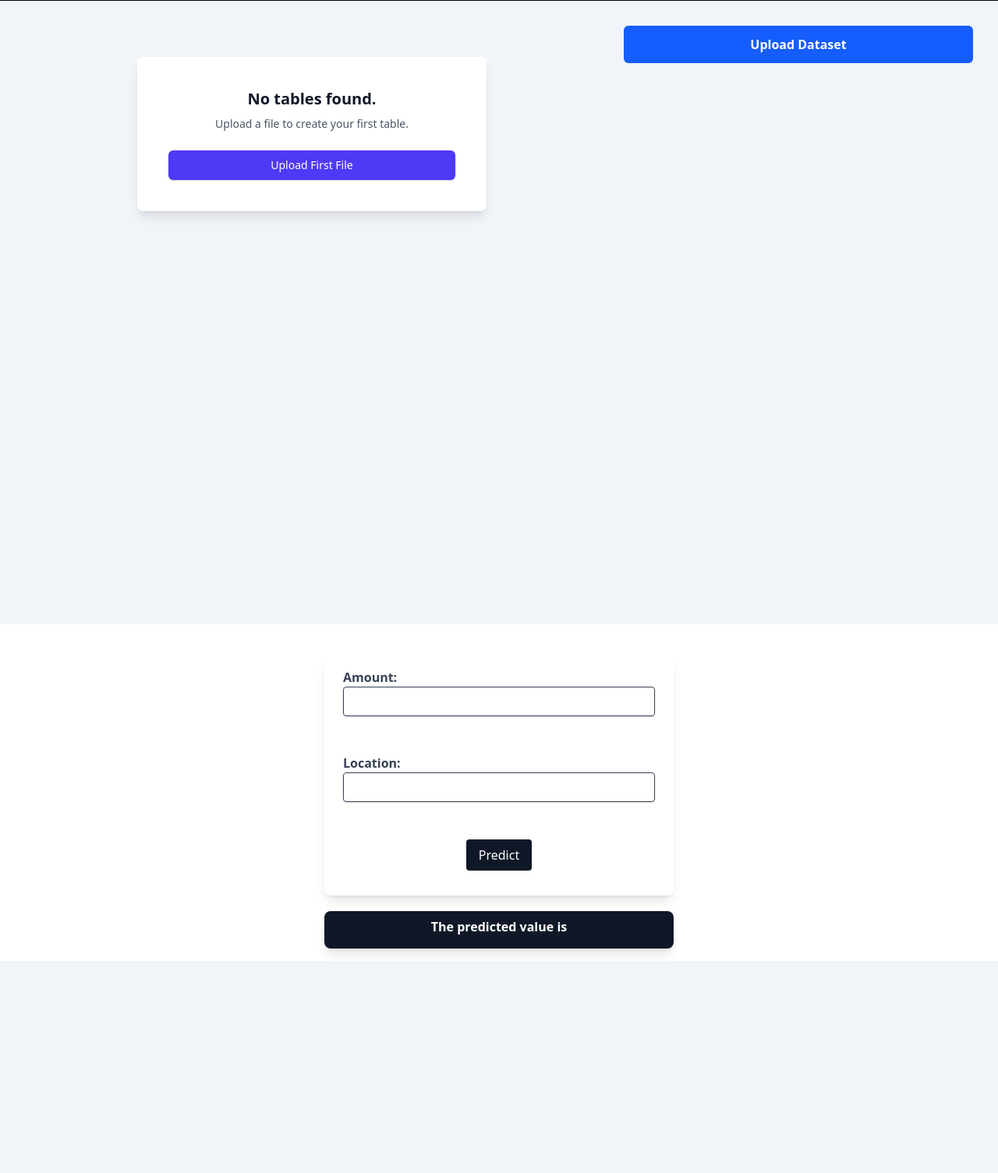
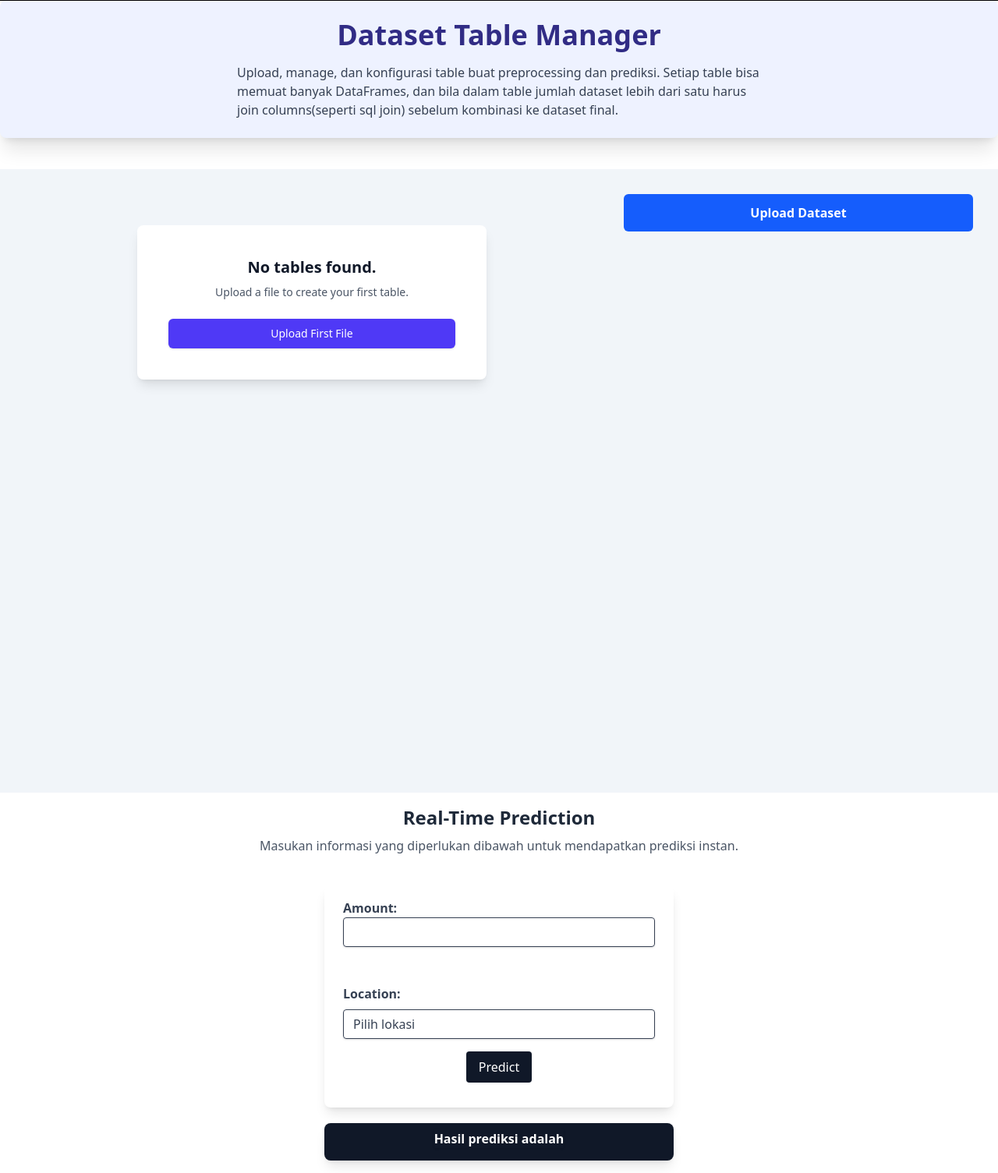
Before and after one commit to notnsas/docker-model-deploy, a Flask app: page / in a window 1280 px wide. Shown: the part 56-1561 px from the top of the page at 78% size. Before the commit the page ends 1289 px from the top, so only its background shows below. Run offline with Flask 3, Linux system fonts and the light colour scheme; style sheets or scripts are compiled from the project's sources; parts of the project's set-up code (start-up, migrations or seed data) failed here and were passed over.

Commit message:
Nambah ui sedikit, dan benerin logika serta rapiiin routes dan nambah validasi

```diff
--- a/app/routes.py
+++ b/app/routes.py
@@ -10,41 +10,86 @@ from flask import (
 )
 from app import app, ALLOWED_EXTENSIONS, db
 from app.forms import LoginForm
-from werkzeug.utils import secure_filename
 import os
-import pickle
 import joblib
-from sklearn.ensemble import RandomForestClassifier  # you must import this class
 import pandas as pd
 import numpy as np
 import functools as ft
-from functools import reduce
-from datetime import date
-from uuid import UUID, uuid4
-from enum import Enum
-from pydantic import BaseModel
+from pydantic import ValidationError
 from pandantic import Pandantic
 from .utils import Preprocess, Fraud
 import pandas as pd
 import numpy as np
-import imblearn
-
-# from imblearn.pipeline import Pipeline
-# from sklearn.preprocessing import StandardScaler, OneHotEncoder
-# from sklearn.compose import ColumnTransformer
-# from imblearn.over_sampling import SMOTE
-# from sklearn.linear_model import LogisticRegression
-# from sklearn.ensemble import RandomForestClassifier, GradientBoostingClassifier
-# from imblearn.ensemble import BalancedRandomForestClassifier, RUSBoostClassifier
-# from sklearn.model_selection import train_test_split
-# from sklearn.metrics import accuracy_score
-# from sklearn.impute import SimpleImputer
-# from joblib import dump
-# from imblearn.under_sampling import RandomUnderSampler
-# from imblearn.ensemble import BalancedBaggingClassifier
-# from sklearn.tree import DecisionTreeClassifier
 
 dataframes = {}
+
+options = [
+    "San Antonio",
+    "Dallas",
+    "New York",
+    "Philadelphia",
+    "Phoenix",
+    "Chicago",
+    "San Jose",
+    "San Diego",
+    "Houston",
+    "Los Angeles",
+    "California",
+    "New Mexico",
+    "Puerto Rico",
+    "Tennessee",
+    "Oregon",
+    "Arkansas",
+    "Wisconsin",
+    "Minnesota",
+    "District of Columbia",
+    "North Dakota",
+    "Illinois",
+    "South Dakota",
+    "New Hampshire",
+    "Wyoming",
+    "Nebraska",
+    "Guam",
+    "Utah",
+    "Connecticut",
+    "Delaware",
+    "Louisiana",
+    "Kentucky",
+    "South Carolina",
+    "American Samoa",
+    "Indiana",
+    "North Carolina",
+    "Montana",
+    "Mississippi",
+    "Maine",
+    "Arizona",
+    "Kansas",
+    "Missouri",
+    "Nevada",
+    "Ohio",
+    "Pennsylvania",
+    "Georgia",
+    "Hawaii",
+    "Vermont",
+    "Virgin Islands, U.S.",
+    "Idaho",
+    "Florida",
+    "Iowa",
+    "Colorado",
+    "Washington",
+    "West Virginia",
+    "Alabama",
+    "Oklahoma",
+    "Massachusetts",
+    "Northern Mariana Islands",
+    "Virginia",
+    "Michigan",
+    "Texas",
+    "New Jersey",
+    "Maryland",
+    "Rhode Island",
+    "Alaska",
+]
 
 pipeline = joblib.load("ml_model/logistic_regression_inference.joblib")
 
@@ -54,8 +99,7 @@ def allowed_file(filename):
 
 
 def inference(data):
-    # model = joblib.load("ml_model/random_forest_iris.pkl")
-
+    # Ngecek array atau data biasa buat inference
     if isinstance(data, np.ndarray):
         columns = ["amount", "location"]
 
@@ -63,7 +107,6 @@ def inference(data):
         y = pipeline.predict(X)
         return y[0]
     else:
-        # df = pd.read_csv(data)
         print("before drop")
         if "is_fraud" in data.columns.tolist():
             X = data.drop("is_fraud", axis=1)
@@ -76,24 +119,36 @@ def inference(data):
 
 @app.route("/api/prediction", methods=["POST"])
 def api_prediction():
-    print("test")
-    data = request.json
-    print(f"data : {data}")
-    amount = float(data.get("amount"))
-    location = data.get("location")
+    # Dapetin datanya
+    try:
+        data = request.json
+        print(f"data : {data}")
+        amount = float(data.get("amount"))
+        location = data.get("location")
+    except Exception as e:
+        flash(f"Error : {e}")
 
-    # 3. Run the model
+    # Ngecek valid apa ga pake pydantics
+    try:
+        fraud_form = Fraud(
+            amount=amount,  # Empty string
+            location=location,  # Invalid email
+        )
+    except ValidationError as e:
+        flash(e)
+
+    # Running modelnya
     features = np.array([[amount, location]])
     print("feat")
     pred_class_num = inference(features)
 
-    # 4. Map the result
+    # Map resultnya
     species_map = {0: "Not Fraud", 1: "Fraud"}
     pred_class = species_map.get(pred_class_num, "Unknown")
 
     print(f"Prediction: {pred_class}")  # This prints to your CMD
 
-    # 5. THE FIX: Send JSON back to the JavaScript
+    # Berikan json ke javascript
     return jsonify({"prediction": pred_class})
 
 
@@ -102,82 +157,71 @@ def download_file(name):
     print(f"name : {name}")
     print(f"name : {name}")
     return send_from_directory(app.config["UPLOAD_FOLDER"], name)
-    # return send_from_directory(
-    #     directory=r"D:\Code\Kuliah\Teknik Pengembangan model\Docker Model Deployment\data",
-    #     path=name,
-    #     as_attachment=True,
-    # )
 
 
 @app.route("/prediction/<file>")
 def prediction(file):
     print("mulai")
     print(f"file : {file}")
+    # Dapetin file path
     file_path = os.path.join(app.config["UPLOAD_FOLDER"], file)
 
+    # Read dan inference
     df = pd.read_csv(file_path)
+    n = len(df)
     print(f"len :{len(df)}")
     df = inference(df)
     print(f"len after inf :{len(df)}")
-    # try:
-    # path = "data/fraud_with_prediction.xlsx"
-    #     df.to_excel("data/fraud_with_prediction.xlsx", index=False)
-    # except:
-    df.to_csv("data/fraud_with_prediction.csv", index=False)
-    # print(f"app config :{app.config["UPLOAD_FOLDER"]}")
-    # download_file(name="fraud_with_prediction.xlsx")
-    # redirect(url_for("download_file", name=filename))
+
+    # Kalau terlalu besar rownya excel ga mampu
+    if n > 1000000:
+        path = "data/fraud_with_prediction.xlsx"
+        df.to_excel(path, index=False)
+    else:
+        path = "data/fraud_with_prediction.csv"
+        df.to_csv(path, index=False)
+
     return redirect(url_for("download_file", name="fraud_with_prediction.csv"))
 
 
 @app.route("/", methods=["GET", "POST"])
 def upload_file():
     pred_class = "None"
+
+    # Upload dataframe ke suatu table
     if request.method == "POST":
-        if "upload_form" in request.form:
-            # if button_value == "submit":
-            data = request.json
-            print(f"data: {data}")
+        if "upload" in request.files:
+            try:
+                file = request.files["upload"]
+                if "table_1" in dataframes:
+                    print(f"Length of table_1: {len(dataframes['table_1'])}")
 
-            amount = float(data.get("amount"))
-            location = str(data.get("location"))
+                num_table = request.form.get("table_num")
+                print(f"[INFO] Uploaded table value: {num_table}")
 
-            print(f"amount : {amount}")
+                if "upload" not in request.files:
+                    flash("No file part")
+                    return redirect(request.url)
+                if file.filename == "":
+                    flash("No selected file")
+                    return redirect(request.url)
+                if file and allowed_file(file.filename):
+                    df = pd.read_csv(file)
+                    table_index = f"table_{num_table}"
+                    if table_index not in dataframes:
+                        dataframes[table_index] = [df]
+                    else:
+                        dataframes[table_index].append(df)
+                    for i, df in enumerate(dataframes, 1):
+                        print(f"\nTable {i}:\n", df)
+            except Exception as e:
+                print(f"Error : {e}")
 
-            features = np.array([[amount, location]])
-            pred_class_num = inference(features)
-            species_map = {0: "Not Fraud", 1: "Fraud"}
-            pred_class = species_map.get(pred_class_num, "Unknown")
-
-        if "upload" in request.files:
-            file = request.files["upload"]
-            if "table_1" in dataframes:
-                print(f"Length of table_1: {len(dataframes['table_1'])}")
-
-            num_table = request.form.get("table_num")
-            print(f"[INFO] Uploaded table value: {num_table}")
-
-            if "upload" not in request.files:
-                flash("No file part")
-                return redirect(request.url)
-            if file.filename == "":
-                flash("No selected file")
-                return redirect(request.url)
-            if file and allowed_file(file.filename):
-                df = pd.read_csv(file)
-                table_index = f"table_{num_table}"
-                if table_index not in dataframes:
-                    dataframes[table_index] = [df]
-                else:
-                    dataframes[table_index].append(df)
-                for i, df in enumerate(dataframes, 1):
-                    print(f"\nTable {i}:\n", df)
-
-        # if join_button == "Join":
         print(f"len table 1 dataframes: {len(dataframes['table_1'])}")
         print(f"request.form: {request.form}")
+        # Join data di suatu table
         if "submit_join" in request.form:
-            # Get which table this form was for
+            # Dapetin table mana yang mau dijoin
             table_num = request.form.get("table_num")
 
             join_col_data = {}
@@ -192,9 +236,7 @@ def upload_file():
             print(f"User wants to join Table {table_num}")
             print(f"Selected columns in order: {sorted_join_cols}")
 
-            standard_name = sorted_join_cols[
-                0
-            ]  # or choose whichever name you want to use consistently
+            standard_name = sorted_join_cols[0]
 
             for i, df in enumerate(dataframes[f"table_{table_num}"]):
                 rename_dict = {
@@ -202,7 +244,7 @@ def upload_file():
                 }
                 dataframes[f"table_{table_num}"][i] = df.rename(columns=rename_dict)
 
-            # Then merge them
+            # Merge menggunakan ft
             df_final = ft.reduce(
                 lambda left, right: pd.merge(left, right, on=standard_name),
                 dataframes[f"table_{table_num}"],
@@ -211,6 +253,7 @@ def upload_file():
             dataframes[f"table_{table_num}"] = [df_final]
             print(df_final.head())
 
+        # Upload table
         if "upload_table" in request.files:
             print("after upload")
             file = request.files["upload_table"]
@@ -234,6 +277,7 @@ def upload_file():
                 for i, df in enumerate(dataframes, 1):
                     print(f"\nTable {i}:\n", df)
 
+        # Delete table
         if "delete" in request.form:
             table_num = int(request.form.get("table_num"))
             del dataframes[f"table_{table_num}"]
@@ -246,6 +290,7 @@ def upload_file():
                 if old_key in dataframes:
                     dataframes[new_key] = dataframes.pop(old_key)
 
+        # Upload semua dataset di table dan inference
         if "upload_dataset" in request.form:
             try:
                 preprocess = Preprocess(dataframes)
@@ -257,6 +302,11 @@ def upload_file():
                 # Pengecekan
                 df_concat = validator.validate(dataframe=df_concat, errors="skip")
 
+                # Ngecek kalau ga valid bakal print apa ga validnya
+                if isinstance(df_concat, str):
+                    flash("df_concat")
+                    return redirect(request.url)
+
                 print(df_concat)
                 # Save df_concat temporarily
                 temp_path = os.path.join(app.config["UPLOAD_FOLDER"], "temp_input.csv")
@@ -266,7 +316,9 @@ def upload_file():
                 return redirect(url_for("prediction", file="temp_input.csv"))
             except Exception as e:
                 print(f"Error: {e}")
-    return render_template("uploud.html", pred_class=pred_class, dataframes=dataframes)
+    return render_template(
+        "uploud.html", pred_class=pred_class, dataframes=dataframes, options=options
+    )
 
 
 @app.route("/index")
--- a/app/templates/uploud.html
+++ b/app/templates/uploud.html
@@ -5,6 +5,17 @@
     <link href="app/static/css/output.css" rel="stylesheet">
 </head> -->
 <title>Upload new File</title>
+<div class="w-full mb-10 p-6 bg-indigo-50 rounded-lg shadow-xl">
+  <h1 class="text-4xl font-bold text-indigo-900 mb-4 text-center">
+    Dataset Table Manager
+  </h1>
+  <p class="text-gray-700 text-base max-w-2xl mx-auto">
+    Upload, manage, dan konfigurasi table buat preprocessing dan prediksi.
+    Setiap table bisa memuat banyak DataFrames, dan bila dalam table jumlah dataset lebih dari satu harus join columns(seperti sql join)
+    sebelum kombinasi ke dataset final.
+  </p>
+</div>
+
 <div class="flex flex-wrap items-start justify-center gap-8 bg-slate-100 p-8 min-h-screen">
 
   {% if dataframes and dataframes|length > 0 %}
@@ -18,8 +29,10 @@
     </div>
 
     <div class="p-6 space-y-4">
-      <label for="df_select_{{ table_num }}" class="block text-sm font-medium text-gray-700">DataFrames in this table:</label>
-      <select id="df_select_{{ table_num }}" name="selected_dataframe" class="mt-1 block w-full rounded-md border-gray-300 shadow-sm focus:border-indigo-500 focus:ring-indigo-500 sm:text-sm">
+      <label for="df_select_{{ table_num }}" class="block text-sm font-medium text-gray-700">DataFrames in this
+        table:</label>
+      <select id="df_select_{{ table_num }}" name="selected_dataframe"
+        class="mt-1 block w-full rounded-md border-gray-300 shadow-sm focus:border-indigo-500 focus:ring-indigo-500 sm:text-sm">
         {% for i in range(df_list|length) %}
         <option value="dataframe{{ loop.index }}">DataFrame {{ loop.index }}</option>
         {% endfor %}
@@ -30,7 +43,8 @@
       <form action="/" method="POST" enctype="multipart/form-data">
         <input type="hidden" name="table_num" value="{{ table_num }}">
 
-        <strong class="block text-sm font-medium text-gray-700 mb-2">Add another DataFrame to Table {{ table_num }}:</strong>
+        <strong class="block text-sm font-medium text-gray-700 mb-2">Add another DataFrame to Table {{ table_num
+          }}:</strong>
         <input type="file" name="upload" onchange="this.form.submit()" class="block w-full text-sm text-gray-500
             file:mr-4 file:py-2 file:px-4
             file:rounded-full file:border-0
@@ -52,7 +66,8 @@
         {% for df in df_list %}
         <div class="join-selector flex items-center justify-between gap-4">
           <label class="text-sm font-medium text-gray-700">DataFrame {{ loop.index }}: </label>
-          <select name="join_col_{{ loop.index }}" class="mt-1 block w-2/3 rounded-md border-gray-300 shadow-sm focus:border-indigo-500 focus:ring-indigo-500 sm:text-sm">
+          <select name="join_col_{{ loop.index }}"
+            class="mt-1 block w-2/3 rounded-md border-gray-300 shadow-sm focus:border-indigo-500 focus:ring-indigo-500 sm:text-sm">
             {% for col in df.columns %}
             <option value="{{ col }}">{{ col }}</option>
             {% endfor %}
@@ -60,18 +75,21 @@
         </div>
         {% endfor %}
 
-        <input name="submit_join" value="Set Join Columns" type="submit" class="w-full mt-2 inline-flex justify-center py-2 px-4 border border-transparent shadow-sm text-sm font-medium rounded-md text-white bg-indigo-600 hover:bg-indigo-700 focus:outline-none focus:ring-2 focus:ring-offset-2 focus:ring-indigo-500 cursor-pointer">
+        <input name="submit_join" value="Set Join Columns" type="submit"
+          class="w-full mt-2 inline-flex justify-center py-2 px-4 border border-transparent shadow-sm text-sm font-medium rounded-md text-white bg-indigo-600 hover:bg-indigo-700 focus:outline-none focus:ring-2 focus:ring-offset-2 focus:ring-indigo-500 cursor-pointer">
 
         <hr class="pt-4 border-gray-200">
 
-        <input name="delete" value="Delete Table {{ table_num }}" type="submit" class="w-full inline-flex justify-center py-2 px-4 border border-gray-300 shadow-sm text-sm font-medium rounded-md text-red-700 bg-red-100 hover:bg-red-200 focus:outline-none focus:ring-2 focus:ring-offset-2 focus:ring-red-500 cursor-pointer">
+        <input name="delete" value="Delete Table {{ table_num }}" type="submit"
+          class="w-full inline-flex justify-center py-2 px-4 border border-gray-300 shadow-sm text-sm font-medium rounded-md text-red-700 bg-red-100 hover:bg-red-200 focus:outline-none focus:ring-2 focus:ring-offset-2 focus:ring-red-500 cursor-pointer">
       </div>
     </form>
   </div>
   {% endfor %}
 
   <form action="/" method="POST" enctype="multipart/form-data" class="max-w-md w-full">
-    <label class="flex flex-col items-center justify-center w-full h-full p-6 bg-white border-2 border-dashed border-gray-300 rounded-lg shadow-xl cursor-pointer hover:bg-gray-50">
+    <label
+      class="flex flex-col items-center justify-center w-full h-full p-6 bg-white border-2 border-dashed border-gray-300 rounded-lg shadow-xl cursor-pointer hover:bg-gray-50">
       <span class="text-indigo-600 font-semibold text-lg">+ Add New Table</span>
       <span class="text-sm text-gray-500 mt-1">Upload a file to create a new table</span>
       <input type="file" name="upload_table" onchange="this.form.submit()" class="hidden">
@@ -80,12 +98,14 @@
 
   {% else %}
 
-  <div class="table-container max-w-md w-full mx-auto mt-10 bg-white shadow-lg rounded-lg overflow-hidden text-center p-10">
+  <div
+    class="table-container max-w-md w-full mx-auto mt-10 bg-white shadow-lg rounded-lg overflow-hidden text-center p-10">
     <h3 class="text-xl font-semibold text-gray-900 mb-2">No tables found.</h3>
     <p class="text-sm text-gray-600 mb-6">Upload a file to create your first table.</p>
     <form action="/" method="POST" enctype="multipart/form-data">
       <input type="hidden" name="table_num" value="1">
-      <label class="w-full inline-flex justify-center py-2 px-4 border border-transparent shadow-sm text-sm font-medium rounded-md text-white bg-indigo-600 hover:bg-indigo-700 focus:outline-none focus:ring-2 focus:ring-offset-2 focus:ring-indigo-500 cursor-pointer">
+      <label
+        class="w-full inline-flex justify-center py-2 px-4 border border-transparent shadow-sm text-sm font-medium rounded-md text-white bg-indigo-600 hover:bg-indigo-700 focus:outline-none focus:ring-2 focus:ring-offset-2 focus:ring-indigo-500 cursor-pointer">
         Upload First File
         <input type="file" name="upload" onchange="this.form.submit()" class="hidden">
       </label>
@@ -122,6 +142,12 @@
 </form> -->
 </div>
 
+<h2 class="text-center text-2xl font-bold text-gray-800 mt-4 mb-2">
+    Real-Time Prediction
+  </h2>
+  <p class="text-center text-gray-600 mb-4">
+    Masukan informasi yang diperlukan dibawah untuk mendapatkan prediksi instan.
+  </p>
 <div class="max-w-md mx-auto mt-10 bg-white shadow-lg rounded-lg overflow-hidden">
   <form class="py-4 px-6" action="" method="POST" id="my-form" novalidate>
     <div class="mb-4">
@@ -130,9 +156,15 @@
           type="number" step="0.1" name="amount" required></label><br>
     </div>
     <div class="mb-4">
-      <label class="block text-gray-700 font-bold mb-2">Location: <input
+      <label class="block text-gray-700 font-bold mb-2">Location:</label>
+      <select
         class="shadow appearance-none border rounded w-full py-2 px-3 text-gray-700 leading-tight focus:outline-none focus:shadow-outline"
-          type="string" step="0.1" name="location" required></label><br>
+        name="location" required>
+        <option value="">Pilih lokasi</option>
+        {% for loc in options %}
+        <option value="{{ loc }}">{{ loc }}</option>
+        {% endfor %}
+      </select>
     </div>
     <!-- <div class="mb-4">
       <label class="block text-gray-700 font-bold mb-2">Petal Length: <input
@@ -201,7 +233,7 @@
 </script>
 <!-- {% if pred_class %} -->
 <div class="shadow-lg rounded-lg max-w-md flex items-center justify-center mx-auto mb-4 mt-5 bg-gray-900 p-2">
-  <p class="shadow block text-gray-700 font-bold mb-2 text-white">The predicted value is <span id="prediction-result"
+  <p class="shadow block text-gray-700 font-bold mb-2 text-white">Hasil prediksi adalah <span id="prediction-result"
       class="text-center bg-white text-black block rounded pd-2 ml-10 mr-10"></span></p>
 </div>
 <!-- {% endif %} -->
```
Also changed, not shown: app/utils/preprocessing.py (+14 -2 lines), requirements.txt (+14 -0 lines). Lines whose indentation alone changed are shown as unchanged.
